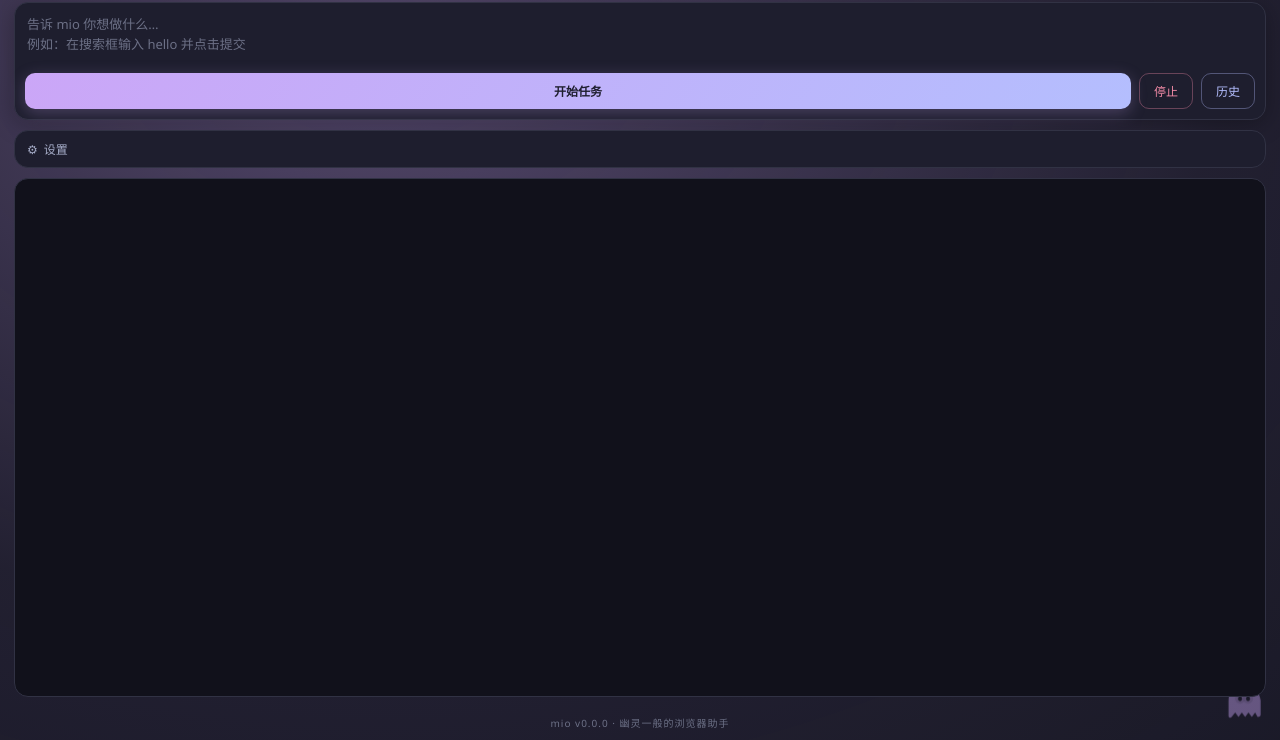
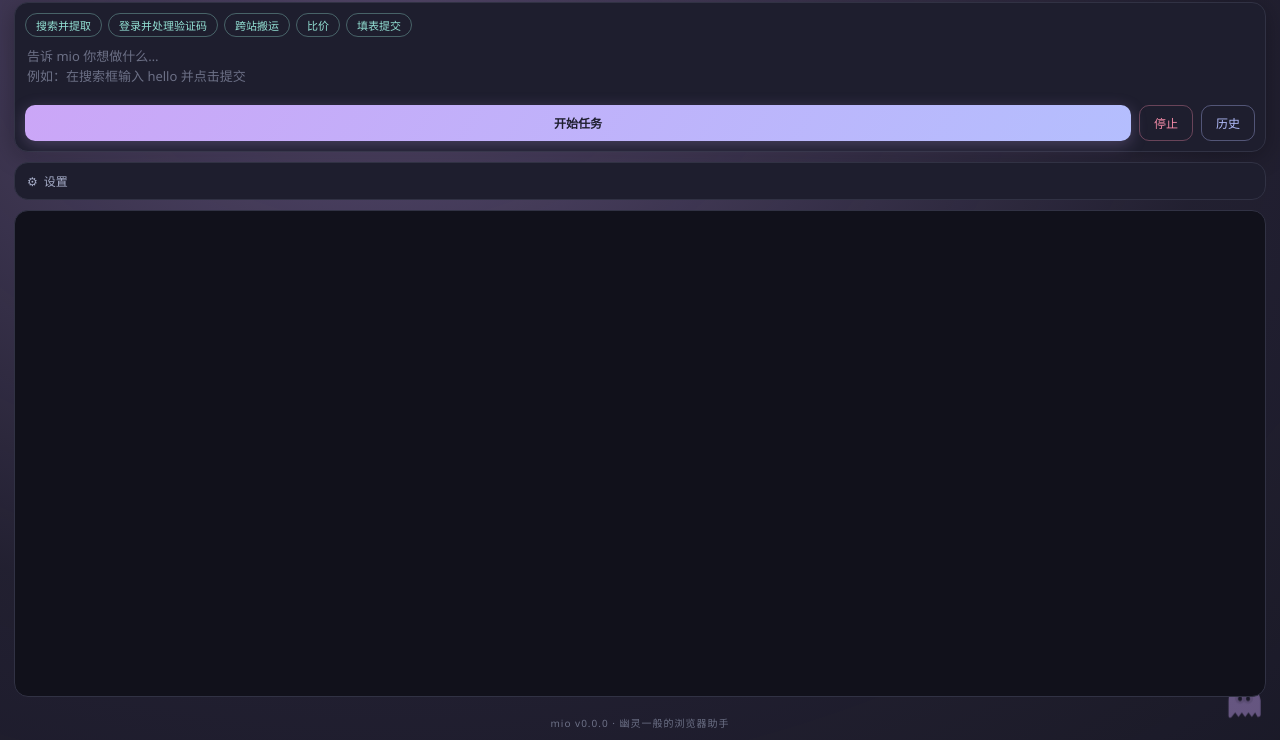
Before and after one commit to mldlbs/mio-browser-agent, a browser extension: page sidepanel/sidepanel.html in a window 1280 px wide. Shown: the part 60-800 px from the top of the page. Drawn offline with Linux system fonts and the light colour scheme.

Commit message:
feat(templates): one-click task templates above the compose box
- add common/templates.js: pure template definitions (search+extract,
  login+captcha, cross-site transfer, price compare, form fill) with
  placeholder substitution
- render chips above the goal input; clicking fills the goal text
- local starter for the roadmap's template marketplace

```diff
--- /dev/null
+++ b/common/templates.js
@@ -0,0 +1,55 @@
+// Task templates - one-click preset goals shown above the compose box.
+// Pure data + small helpers (unit-testable). Local starter for the roadmap's
+// "template marketplace": templates are just text, so users can extend or share.
+
+const TEMPLATES = [
+  {
+    id: "search-extract",
+    label: "搜索并提取",
+    goal: "在 {site} 搜索「{keyword}」，打开第一条结果，提取页面主要内容并总结要点。",
+    hint: "换掉 {site}/{keyword} 即可",
+  },
+  {
+    id: "login-captcha",
+    label: "登录并处理验证码",
+    goal: "打开 {site} 登录页，输入账号密码，读取并填写验证码，点击登录，确认已进入账户首页。",
+    hint: "需要设置里已配置账号/验证码读取能力",
+  },
+  {
+    id: "cross-site",
+    label: "跨站搬运",
+    goal: "在 {source} 打开「{item}」，提取关键信息；再在 {target} 搜索相同内容并完成对比/录入。用 tab 工具在两个站点间切换，用 memo 保存提取的数据。",
+    hint: "演示跨标签页 + 会话记忆",
+  },
+  {
+    id: "compare",
+    label: "比价",
+    goal: "分别搜索「{product}」在 {siteA} 和 {siteB} 的价格，把两个价格与商品名称记录到 memo，最后总结哪家更便宜。",
+    hint: "多站比价 + memo 汇总",
+  },
+  {
+    id: "form-fill",
+    label: "填表提交",
+    goal: "在 {site} 的表单中填写：{fields}。逐项填入后点击提交按钮，确认提交成功并提取回执信息。",
+    hint: "表单逐项填写 + 提交验证",
+  },
+];
+
+function applyTemplate(tpl, values) {
+  let goal = tpl.goal;
+  const v = values || {};
+  for (const key of Object.keys(v)) {
+    goal = goal.split("{" + key + "}").join(String(v[key] || ""));
+  }
+  return goal;
+}
+
+function findTemplateById(id) {
+  return TEMPLATES.find((t) => t.id === id) || null;
+}
+
+if (typeof module !== "undefined") {
+  module.exports = { TEMPLATES, applyTemplate, findTemplateById };
+} else {
+  globalThis.TemplatesModule = { TEMPLATES, applyTemplate, findTemplateById };
+}
--- a/sidepanel/sidepanel.html
+++ b/sidepanel/sidepanel.html
@@ -145,6 +145,24 @@
       border-radius: var(--radius);
       padding: 10px;
       box-shadow: 0 4px 24px rgba(0,0,0,.3);
+    }
+    .compose-templates {
+      display: flex;
+      flex-wrap: wrap;
+      gap: 6px;
+      margin-bottom: 8px;
+    }
+    .template-chip {
+      font-size: 11px;
+      padding: 3px 10px;
+      border-radius: 999px;
+      background: transparent;
+      color: var(--teal);
+      border-color: rgba(148,226,213,.35);
+      cursor: pointer;
+    }
+    .template-chip:hover {
+      background: rgba(148,226,213,.12);
     }
     #goal {
       width: 100%;
@@ -573,6 +591,7 @@
 
   <main>
     <section class="compose">
+      <div class="compose-templates" id="composeTemplates"></div>
       <textarea id="goal" placeholder="告诉 mio 你想做什么…&#10;例如：在搜索框输入 hello 并点击提交"></textarea>
       <div class="compose-actions">
         <button id="start">开始任务</button>
@@ -628,6 +647,7 @@
   <script src="../common/protocol.js"></script>
   <script src="../common/storage.js"></script>
   <script src="../common/history.js"></script>
+  <script src="../common/templates.js"></script>
   <script src="recovery-events.js"></script>
   <script src="vision.js"></script>
   <script src="../llm/adapter.js"></script>
--- a/sidepanel/sidepanel.js
+++ b/sidepanel/sidepanel.js
@@ -102,11 +102,35 @@ function toast(msg) {
   appendLog("ui", msg);
 }
 
+// Render the one-click task templates above the goal box. Clicking a template
+// fills the goal textarea with its (placeholder) text.
+function renderTemplates() {
+  const host = $("composeTemplates");
+  if (!host) return;
+  const tmpls = (globalThis.TemplatesModule && TemplatesModule.TEMPLATES) || [];
+  host.innerHTML = "";
+  for (const t of tmpls) {
+    const chip = document.createElement("button");
+    chip.type = "button";
+    chip.className = "template-chip";
+    chip.textContent = t.label;
+    chip.title = t.hint || "";
+    chip.addEventListener("click", () => {
+      const box = $("goal");
+      box.value = t.goal;
+      box.focus();
+      box.setSelectionRange(0, 0);
+    });
+    host.appendChild(chip);
+  }
+}
+
 async function init() {
   const verEl = $("version");
   if (verEl && globalThis.chrome && chrome.runtime && chrome.runtime.getManifest) {
     verEl.textContent = "v" + (chrome.runtime.getManifest().version || "");
   }
+  renderTemplates();
   const s = await getSettings();
   $("provider").value = s.provider;
   $("model").value = s.model;
```
Also changed, not shown: tests/test_agent.js (+11 -0 lines), manifest.json.
